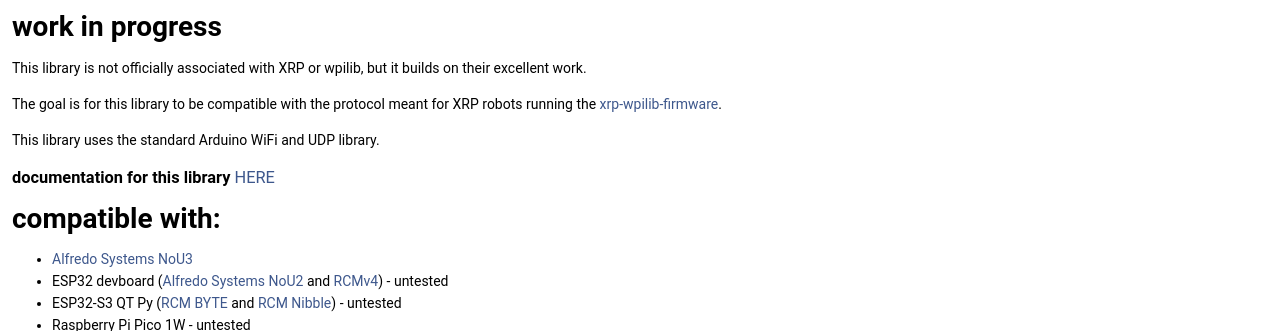
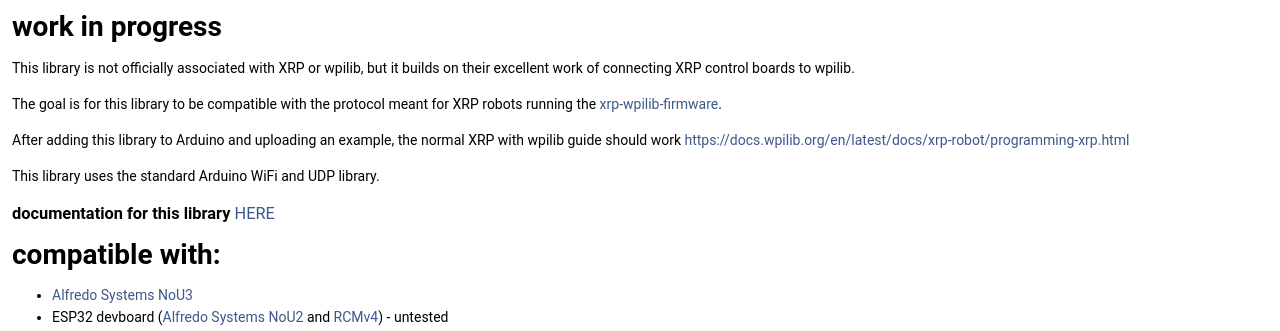
Before and after one commit to joshua-8/xrp-style-wpilib-comms, a plain HTML site: page index.html in a window 1280 px wide. Shown: the part 469-800 px from the top of the page. Drawn offline with Linux system fonts and the light colour scheme.

Commit message:
deploy: 1fcc776cfe5011e894d832f69676381efec2ee05

```diff
--- a/index.html
+++ b/index.html
@@ -91,8 +91,9 @@ $(function(){ initResizable(false); });
 <p><a href="https://www.ardu-badge.com/xrp-style-wpilib-comms"><img src="https://www.ardu-badge.com/badge/xrp-style-wpilib-comms.svg?" alt="arduino-library-badge" style="pointer-events: none;" class="inline"/></a> <a href="https://registry.platformio.org/libraries/joshua1024/xrp-style-wpilib-comms"><img src="https://badges.registry.platformio.org/packages/joshua1024/library/xrp-style-wpilib-comms.svg" alt="PlatformIO Registry" style="pointer-events: none;" class="inline"/></a></p>
 <h1><a class="anchor" id="autotoc_md1"></a>
 work in progress</h1>
-<p>This library is not officially associated with XRP or wpilib, but it builds on their excellent work.</p>
+<p>This library is not officially associated with XRP or wpilib, but it builds on their excellent work of connecting XRP control boards to wpilib.</p>
 <p>The goal is for this library to be compatible with the protocol meant for XRP robots running the <a href="https://github.com/wpilibsuite/xrp-wpilib-firmware">xrp-wpilib-firmware</a>.</p>
+<p>After adding this library to Arduino and uploading an example, the normal XRP with wpilib guide should work <a href="https://docs.wpilib.org/en/latest/docs/xrp-robot/programming-xrp.html">https://docs.wpilib.org/en/latest/docs/xrp-robot/programming-xrp.html</a></p>
 <p>This library uses the standard Arduino WiFi and UDP library.</p>
 <h3><a class="anchor" id="autotoc_md2"></a>
 documentation for this library <a href="https://joshua-8.github.io/xrp-style-wpilib-comms/class_x_s_w_c.html">HERE</a></h3>
```
